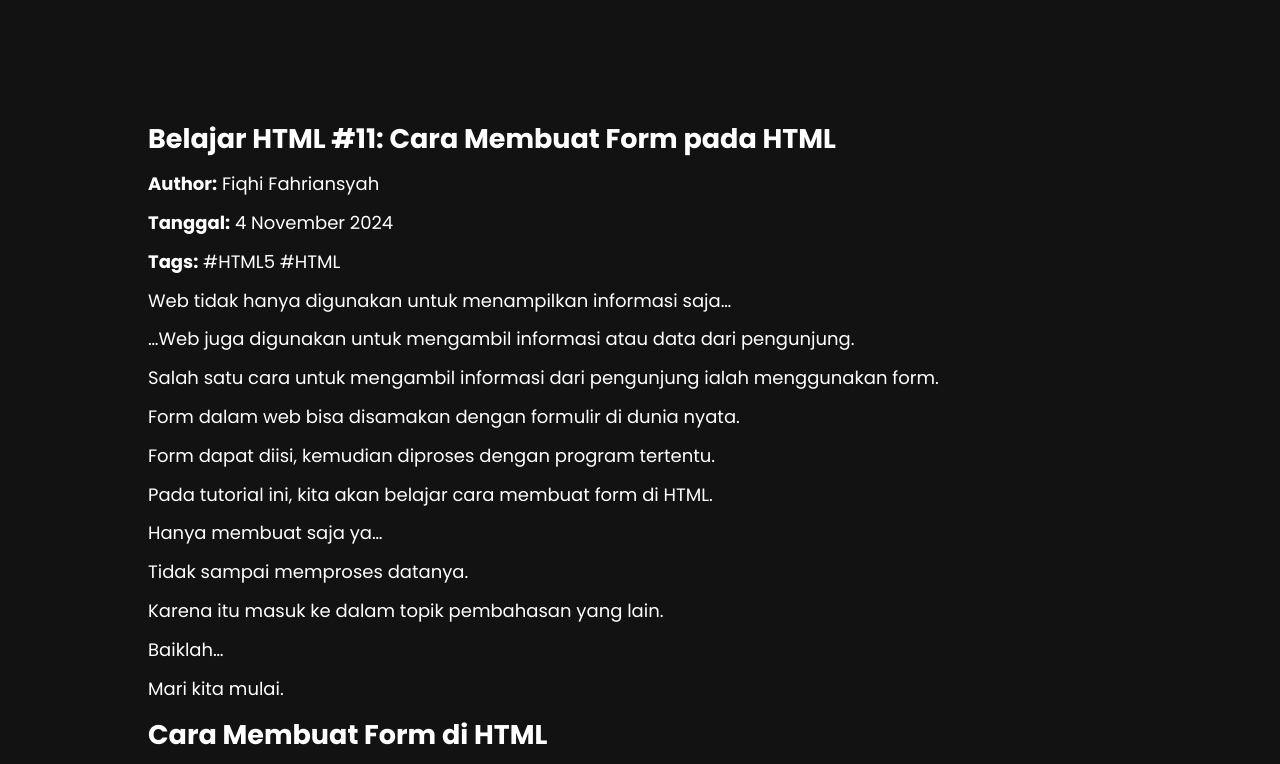
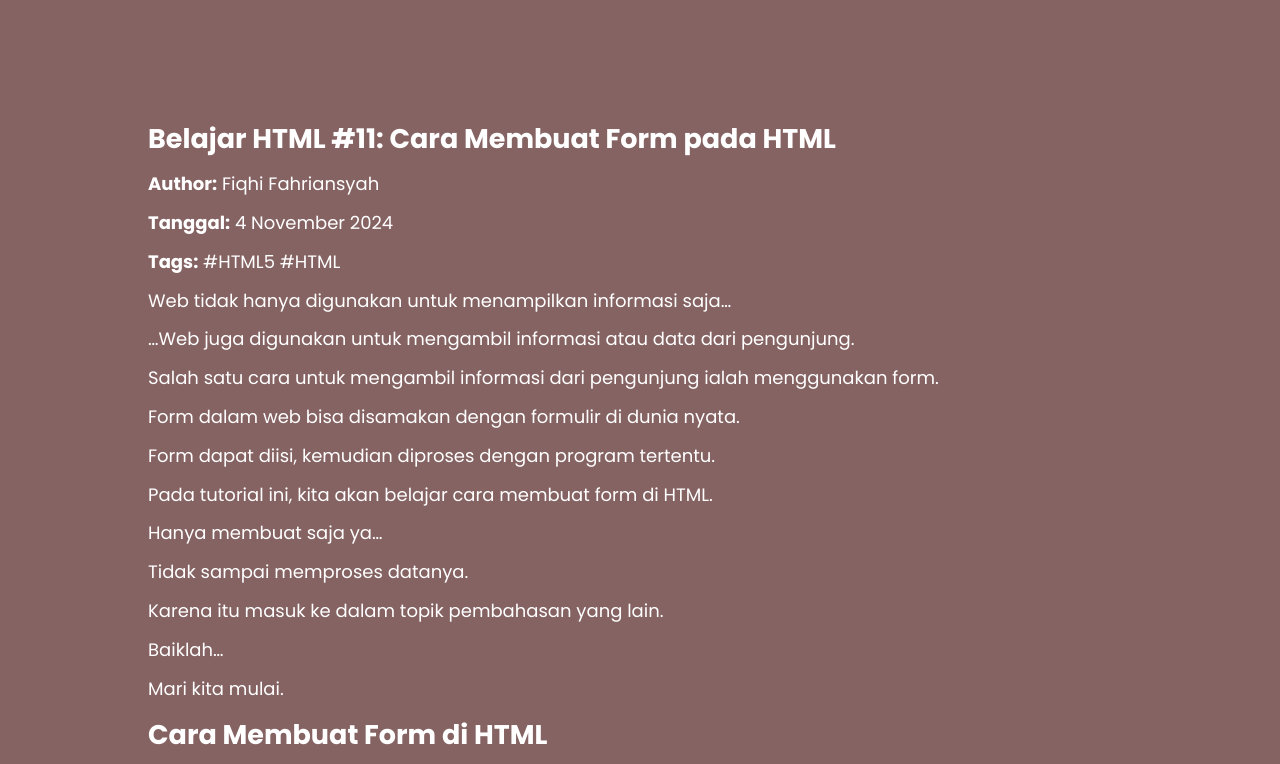
Before and after one commit to Fiqhi27/responsi_Update, a plain HTML site: page codezone_P7/form.html in a window 1280 px wide. Shown: the part 123-887 px from the top of the page. Drawn offline with nearby package versions, Linux system fonts and the light colour scheme.

Commit message:
ubah color di page tutorial

```diff
--- a/codezone_P7/assets/css/style.css
+++ b/codezone_P7/assets/css/style.css
@@ -4,11 +4,11 @@
 /* ----- VARIABLES ----- */
 :root {
   /* Background and Primary Colors */
-  --body-color: #121212; /* Hitam abu-abu pekat untuk latar belakang, memberikan kesan elegan dan profesional */
+  --body-color: #866363; /* Hitam abu-abu pekat untuk latar belakang, memberikan kesan elegan dan profesional */
   --color-white: #e2e2e2; /* Putih keabu-abuan yang lembut untuk mengurangi kontras yang terlalu tajam */
 
   /* Text Colors */
-  --text-color-second: #686868; /* Abu-abu terang untuk teks sekunder, jelas namun tetap elegan */
+  --text-color-second: #441e1e; /* Abu-abu terang untuk teks sekunder, jelas namun tetap elegan */
   --text-color-third: #32a6b3; /* Biru tegas untuk heading atau elemen penting, memberikan kesan formal dan berwibawa */
 
   /* Primary Button & Link Colors */
--- a/codezone_P7/form.html
+++ b/codezone_P7/form.html
@@ -137,8 +137,8 @@
               <!-- form field di sini -->
               </form>
             </textarea>
+            <button onclick="copyCode('contentForm')">Copy</button>
           </div>
-          <button onclick="copyCode('contentForm')">Copy</button>
       </div> <!-- End of container -->
       </div>
       <h1>Penjelasan Atribut Action</h1>
```
